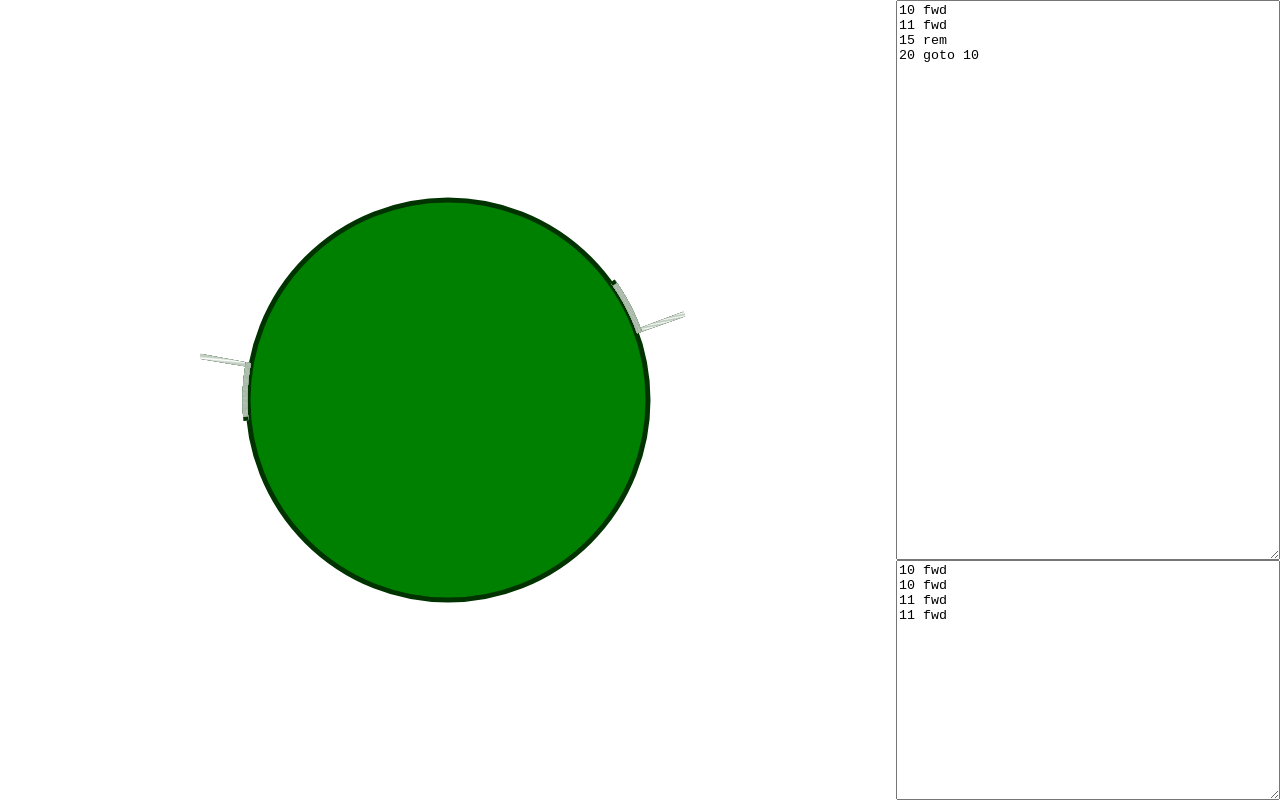
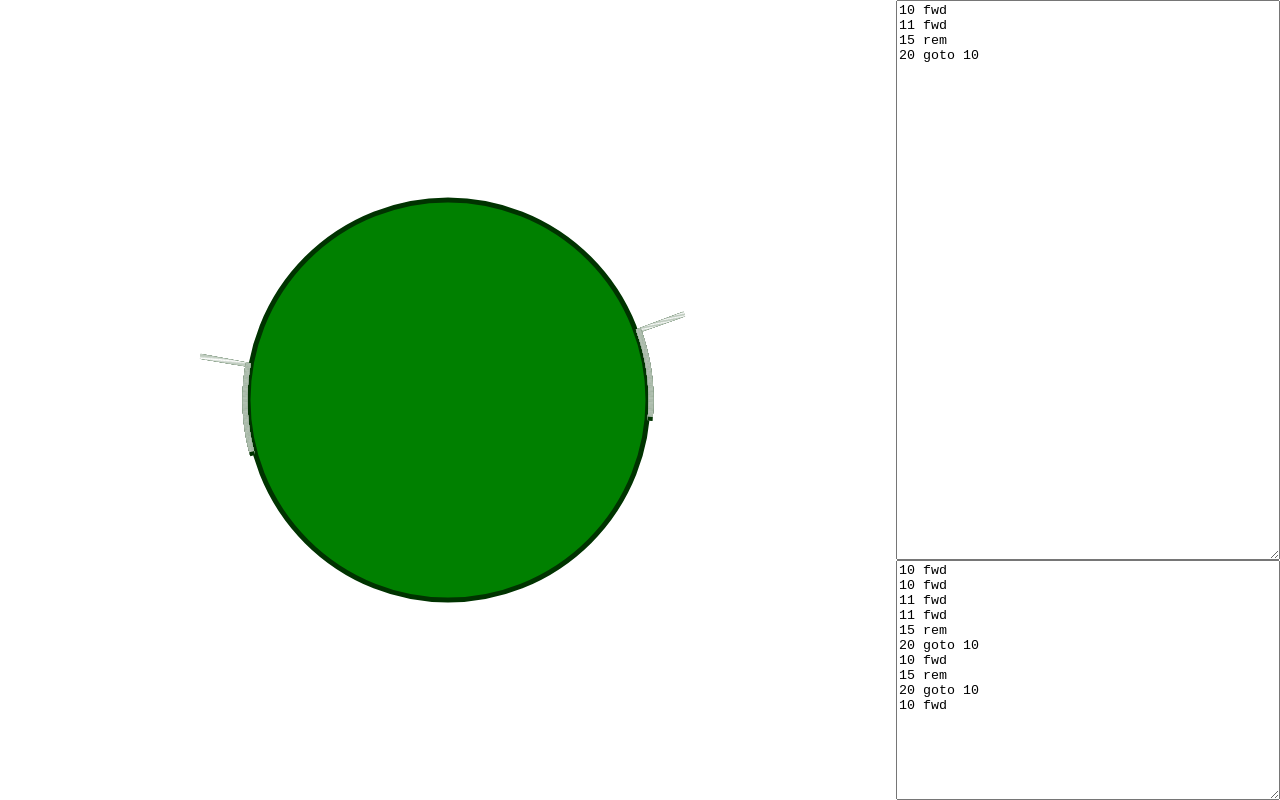
Before and after one commit to lionello/lunar-lander, a plain HTML site: page index.html in a window 1280 px wide. Drawn offline with Linux system fonts and the light colour scheme.

Commit message:
Random start dir

```diff
--- a/index.html
+++ b/index.html
@@ -78,7 +78,7 @@ var ctr = 0;
 
 var sameDir = Math.random() < 0.5;
 var maxspeed = 1 / 10;
-var r1 = {speed:0, dir:0, ip:0, pos:chute1, height:50};
+var r1 = {speed:0, dir:sameDir, ip:0, pos:chute1, height:50};
 var r2 = {speed:0, dir:0, ip:0, pos:chute2, height:50};
 
 function runRobot(timestamp, r) {
@@ -87,7 +87,7 @@ function runRobot(timestamp, r) {
 
     if (r.height > 3) {
         r.height = r.height - 1;
-        ctr = 0;
+        ctr = -1;
     }
     else {
 
```
